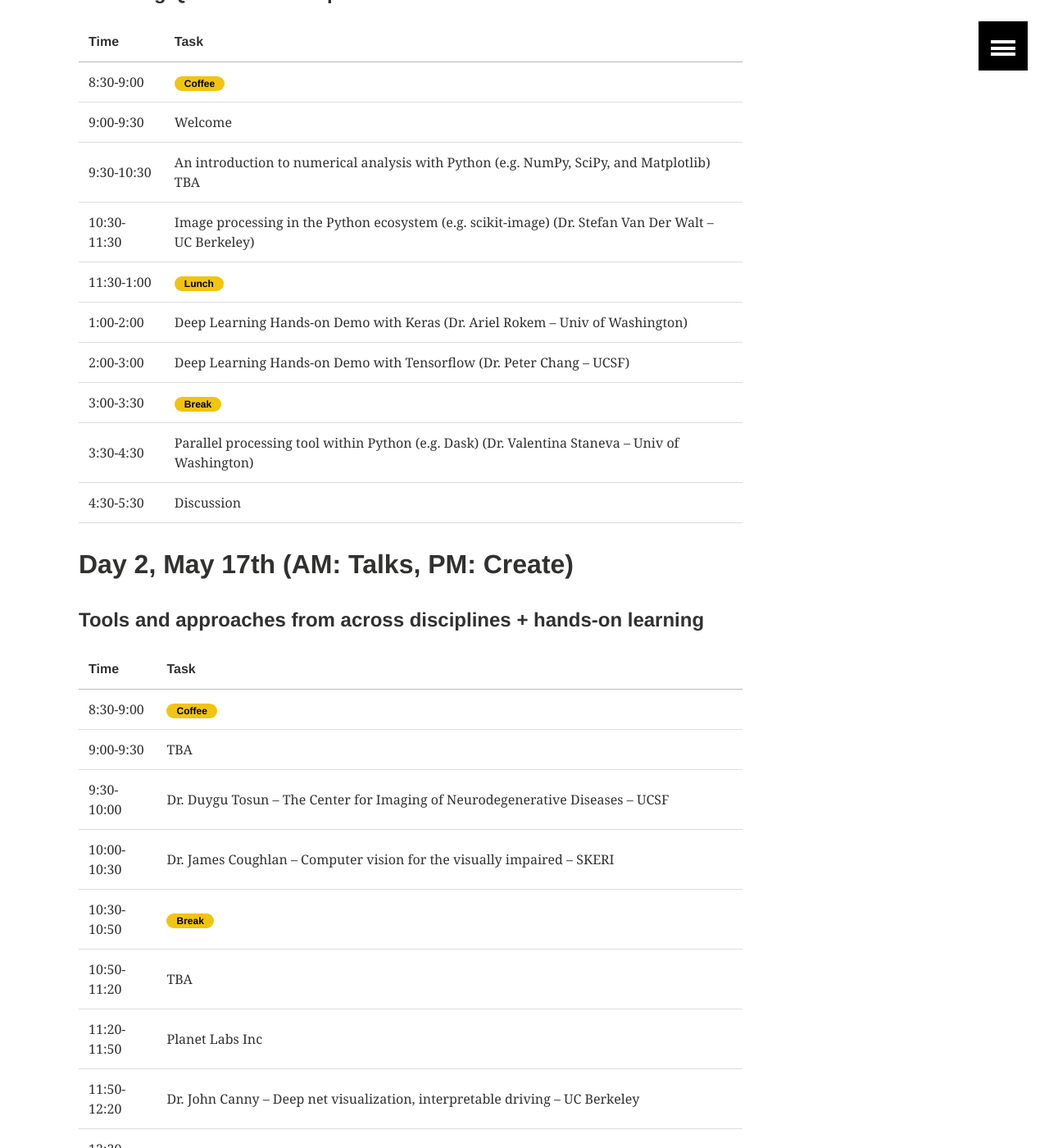
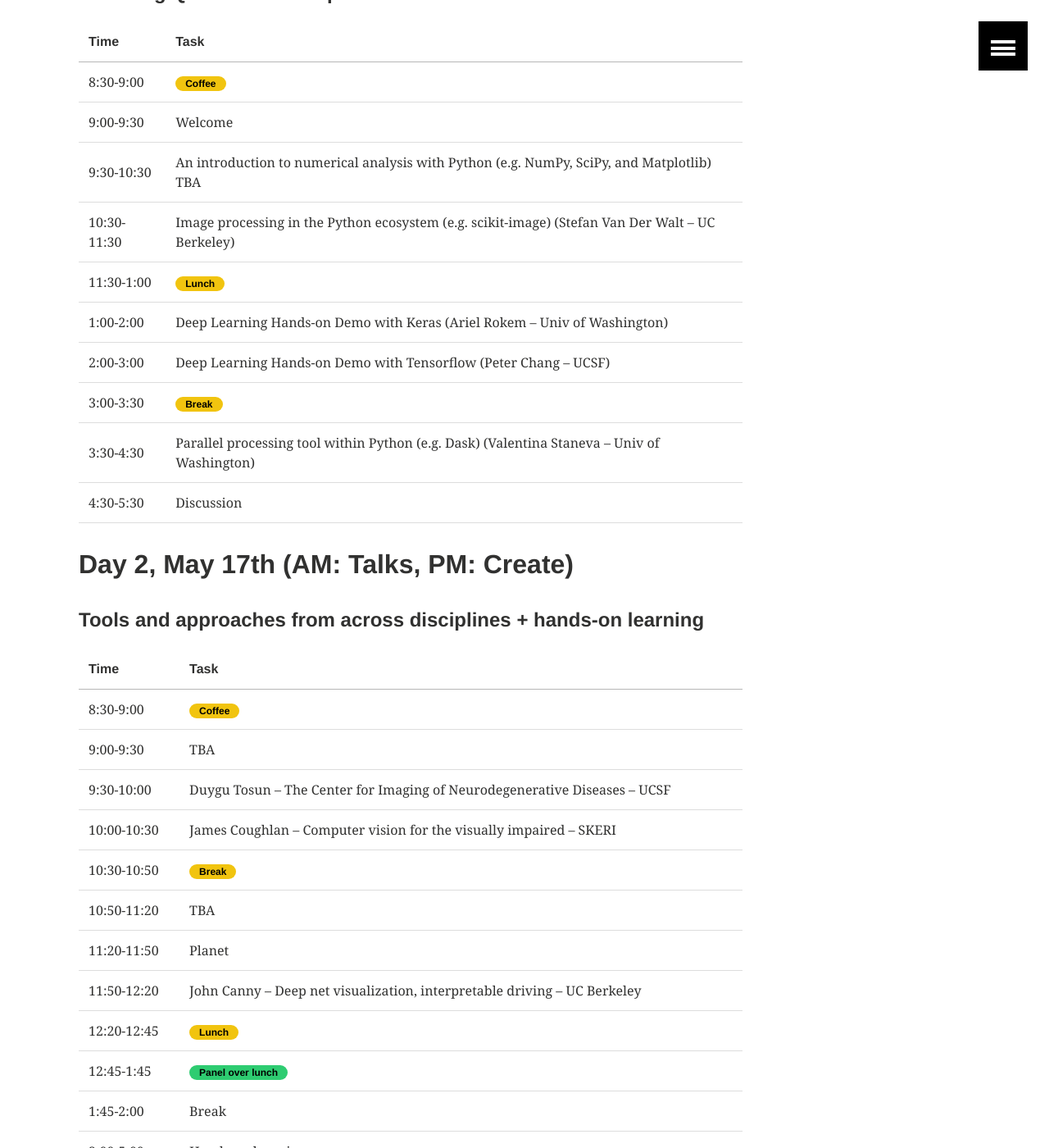
Before and after one commit to imagexd/imagexd.github.io, a Jekyll site: the page built from programs/imagexd2018.md, in a window 1280 px wide and 1400 px high, scrolled down 587 px. Shown: the whole window at 82% size. Built offline with Jekyll 4.4.1, drawn with Linux system fonts in a browser that asks for light colours; some of the changed text lies outside the part shown.

Commit message:
Update program to reflect current status

```diff
--- a/programs/imagexd2018.md
+++ b/programs/imagexd2018.md
@@ -24,16 +24,16 @@
 | 9:00-9:30   | Welcome |
 |----
 | 9:30-10:30  | An introduction to numerical analysis with Python (e.g. NumPy, SciPy, and Matplotlib) TBA |
-| 10:30-11:30 | Image processing in the Python ecosystem (e.g. scikit-image) (Dr. Stefan Van Der Walt -- UC Berkeley) |
+| 10:30-11:30 | Image processing in the Python ecosystem (e.g. scikit-image) (Stefan Van Der Walt -- UC Berkeley) |
 |----
 | 11:30-1:00  | <span class="badge warning">Lunch</span>   |
 |----
-| 1:00-2:00   | Deep Learning Hands-on Demo with Keras (Dr. Ariel Rokem -- Univ of Washington) |
-| 2:00-3:00   | Deep Learning Hands-on Demo with Tensorflow (Dr. Peter Chang -- UCSF)   |
+| 1:00-2:00   | Deep Learning Hands-on Demo with Keras (Ariel Rokem -- Univ of Washington) |
+| 2:00-3:00   | Deep Learning Hands-on Demo with Tensorflow (Peter Chang -- UCSF)   |
 |----
 | 3:00-3:30   | <span class="badge warning">Break</span>   |
 |----
-| 3:30-4:30   | Parallel processing tool within Python (e.g. Dask) (Dr. Valentina Staneva -- Univ of Washington) |
+| 3:30-4:30   | Parallel processing tool within Python (e.g. Dask) (Valentina Staneva -- Univ of Washington) |
 |----
 | 4:30-5:30   | Discussion |
 
@@ -46,21 +46,21 @@
 | 8:30-9:00   | <span class="badge warning">Coffee</span>  |
 |----
 | 9:00-9:30   | TBA |
-| 9:30-10:00  | Dr. Duygu Tosun -- The Center for Imaging of Neurodegenerative Diseases  -- UCSF |
-| 10:00-10:30 | Dr. James Coughlan -- Computer vision for the visually impaired -- SKERI |
+| 9:30-10:00  | Duygu Tosun -- The Center for Imaging of Neurodegenerative Diseases  -- UCSF |
+| 10:00-10:30 | James Coughlan -- Computer vision for the visually impaired -- SKERI |
 |----
 | 10:30-10:50  | <span class="badge warning">Break</span>   |
 |----
 | 10:50-11:20  | TBA  |
-| 11:20-11:50  | Planet Labs Inc |
-| 11:50-12:20  | Dr. John Canny -- Deep net visualization, interpretable driving  -- UC Berkeley |
+| 11:20-11:50  | Planet |
+| 11:50-12:20  | John Canny -- Deep net visualization, interpretable driving  -- UC Berkeley |
 |----
 | 12:20-12:45  | <span class="badge warning">Lunch</span>  |
 | 12:45-1:45   | <span class="badge success">Panel over lunch</span> |
 | 1:45-2:00    | Break |
 |----
 | 2:00-5:00    | Hands-on learning |
-| 5:00-7:00    | <span class="badge danger">Social Event:</span> <br/> Pending Confirmation: "cross-pollination" with Chan-Zuckerberg Initiative's Microscopy software developers at Venue near BART |
+| 5:00-7:00    | <span class="badge danger">Social Event:</span> <br/> Details to follow |
 
 
 ## Day 3, May 18th (AM: Talks, PM: Create)
@@ -72,14 +72,14 @@
 |:------------|:--------|
 | 8:30-9:00   | <span class="badge warning">Coffee</span>  |
 |----
-| 9:00-9:30   | Dr. Ashish Raj -- omputer vision, signal processing, graph theory, medical imaging and informatics -- UCSF  |
-| 9:30-10:00  | Dr. Janine Lupo -- Surbeck Laboratory of Advanced Imaging -- UCSF |
+| 9:00-9:30   | Ashish Raj -- omputer vision, signal processing, graph theory, medical imaging and informatics -- UCSF  |
+| 9:30-10:00  | Janine Lupo -- Surbeck Laboratory of Advanced Imaging -- UCSF |
 | 10:00-10:30 | TBA |
 |----
 | 10:30-10:50  | <span class="badge warning">Break</span>   |
 |----
-| 10:50-11:20  | Interactive Analysis and Visualization of Large Images in the Web Browser (Dr. Matt McCormick -- Kitware )  |
-| 11:20-11:50  | Introduction to PyCroscopy (Dr. Maxim Ziatdinov -- Oak Ridge National Laboratory)   |
+| 10:50-11:20  | Interactive Analysis and Visualization of Large Images in the Web Browser (Matt McCormick -- Kitware )  |
+| 11:20-11:50  | Deep learning for object detection/classification in Electron Microscopy (Maxim Ziatdinov -- Oak Ridge National Laboratory)  |
 | 11:50-12:20  | Chan Zuckerberg Initiative |
 |----
 | 12:20-12:45  | <span class="badge warning">Lunch</span>  |
```
